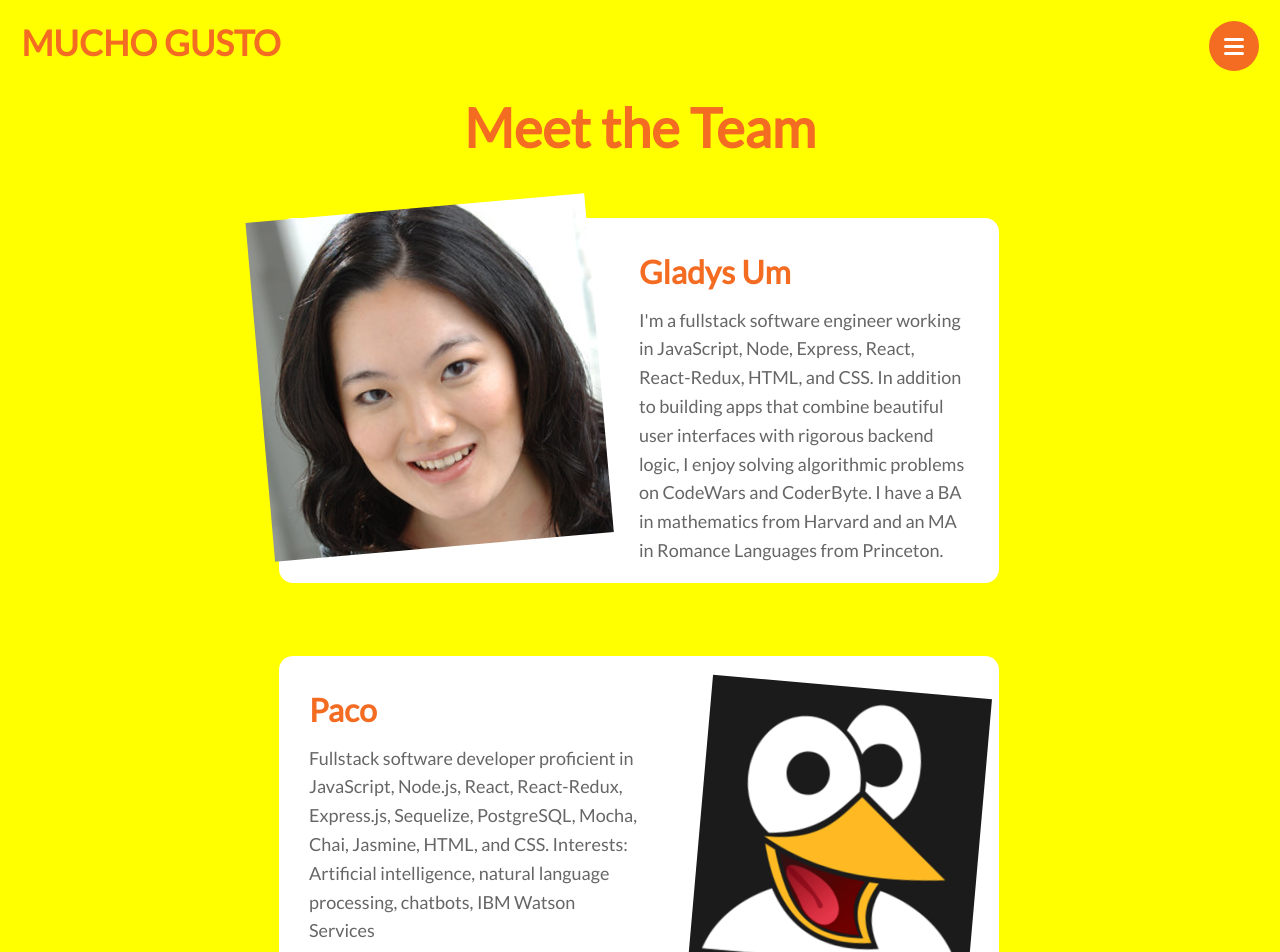
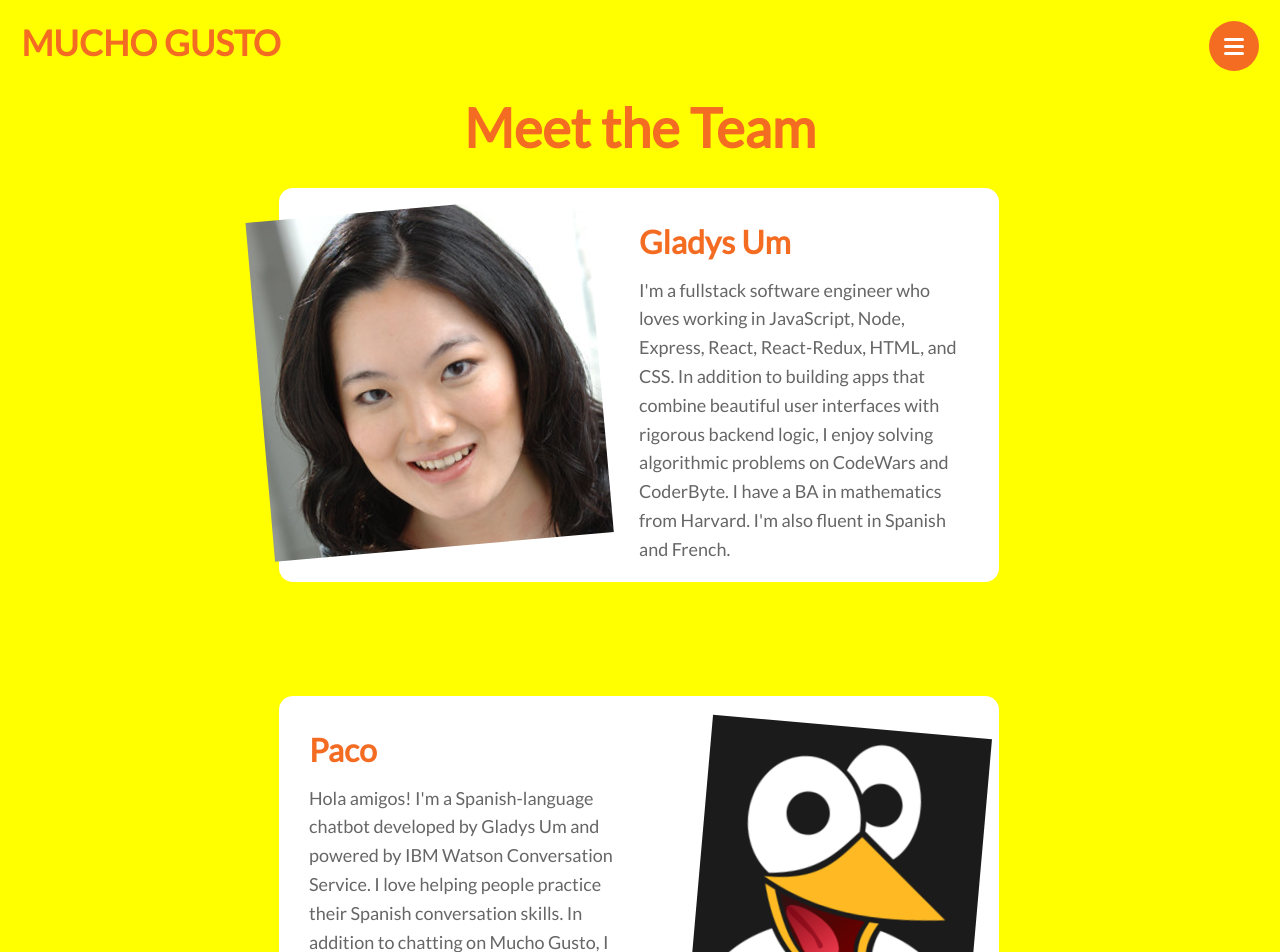
Before and after one commit to gladysum-zz/mucho-gusto, a React app: page /about in a window 1280 px wide. Shown: the top 952 px of the page. Built offline with nearby package versions, Linux system fonts and the light colour scheme.

Commit message:
wrote paco bio

```diff
--- a/browser/About.js
+++ b/browser/About.js
@@ -16,7 +16,7 @@ const About = () => (
       <div className="about-container-left">
         <div className="bio-left">
           <p id="name">Gladys Um</p>
-          <p>I'm a fullstack software engineer working in JavaScript, Node, Express, React, React-Redux, HTML, and CSS. In addition to building apps that combine beautiful user interfaces with rigorous backend logic, I enjoy solving algorithmic problems on CodeWars and CoderByte. I have a BA in mathematics from Harvard and an MA in Romance Languages from Princeton.
+          <p>I'm a fullstack software engineer who loves working in JavaScript, Node, Express, React, React-Redux, HTML, and CSS. In addition to building apps that combine beautiful user interfaces with rigorous backend logic, I enjoy solving algorithmic problems on CodeWars and CoderByte. I have a BA in mathematics from Harvard. I'm also fluent in Spanish and French.
             </p>
         </div>
       </div>
@@ -30,8 +30,7 @@ const About = () => (
       <div className="about-container-right">
         <div className="bio-right">
           <p id="name">Paco</p>
-          <p>Fullstack software developer proficient in JavaScript, Node.js, React, React-Redux, Express.js, Sequelize, PostgreSQL, Mocha, Chai, Jasmine, HTML, and CSS.
-            Interests: Artificial intelligence, natural language processing, chatbots, IBM Watson Services</p>
+          <p>Hola amigos! I'm a Spanish-language chatbot developed by Gladys Um and powered by IBM Watson Conversation Service. I love helping people practice their Spanish conversation skills. In addition to chatting on Mucho Gusto, I enjoy fishing, swimming, and chillin' on the Patagonian coast. </p>
         </div>
       </div>
     </div>
--- a/public/style.css
+++ b/public/style.css
@@ -373,18 +373,17 @@ a:active {
   -webkit-transform: rotate(-5deg); /* Safari */
   transform: rotate(-5deg);
   margin-left: -20px;
-  margin-bottom: -15px;
+  margin-bottom: -25px;
 }
 
 .about-container-left {
   width: 720px;
-
   display:inline-block;
   background-color: white;
   border-radius: 14px;
   position: absolute;
   z-index: 1;
-  margin-top: -300px;
+  margin-top: -320px;
 }
 
 .bio-left {
@@ -411,7 +410,6 @@ a:active {
 
 .about-container-right {
   width: 720px;
-  height: 330px;
   display:inline-block;
   background-color: white;
   border-radius: 14px;
@@ -439,5 +437,5 @@ a:active {
 }
 
 .spacing {
-  height: 150px;
+  height: 200px;
 }
```
Also changed, not shown: public/bundle.js, 1 other file (tests, documents, lock files or other folders).
